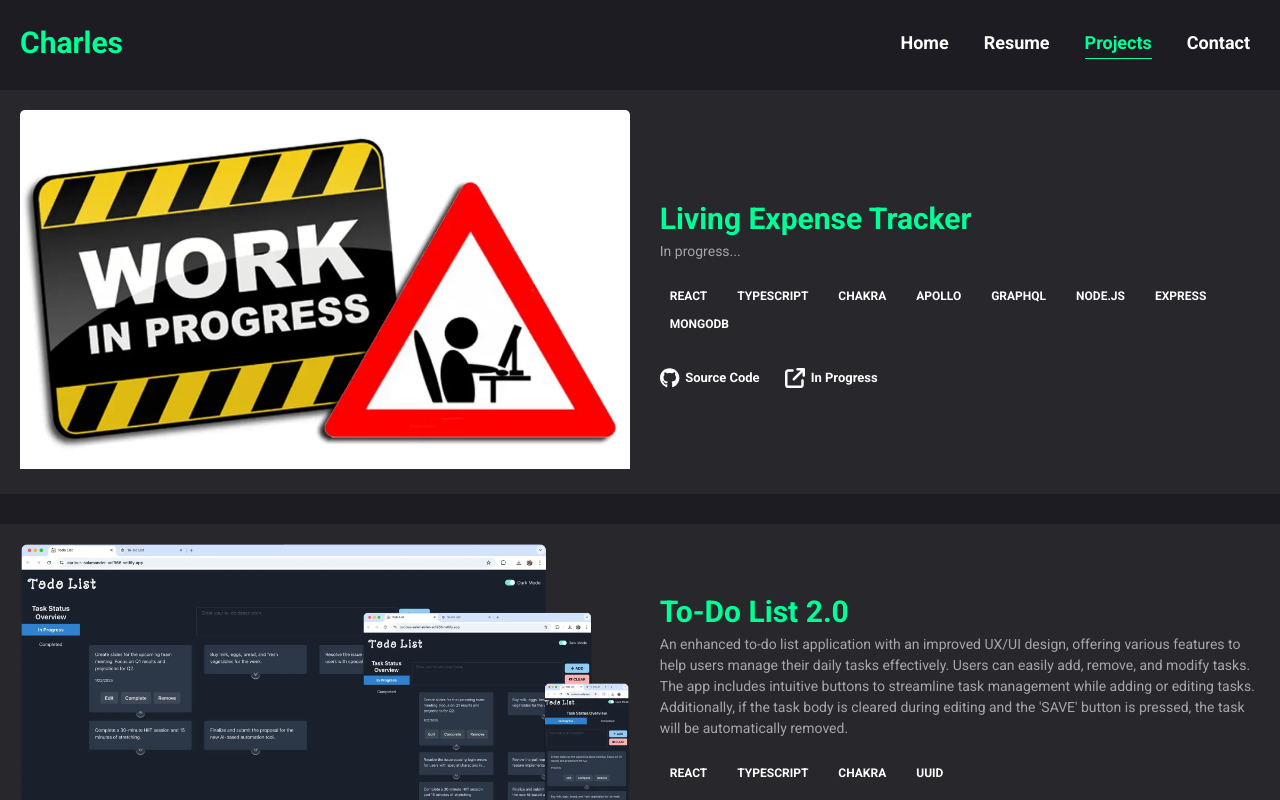
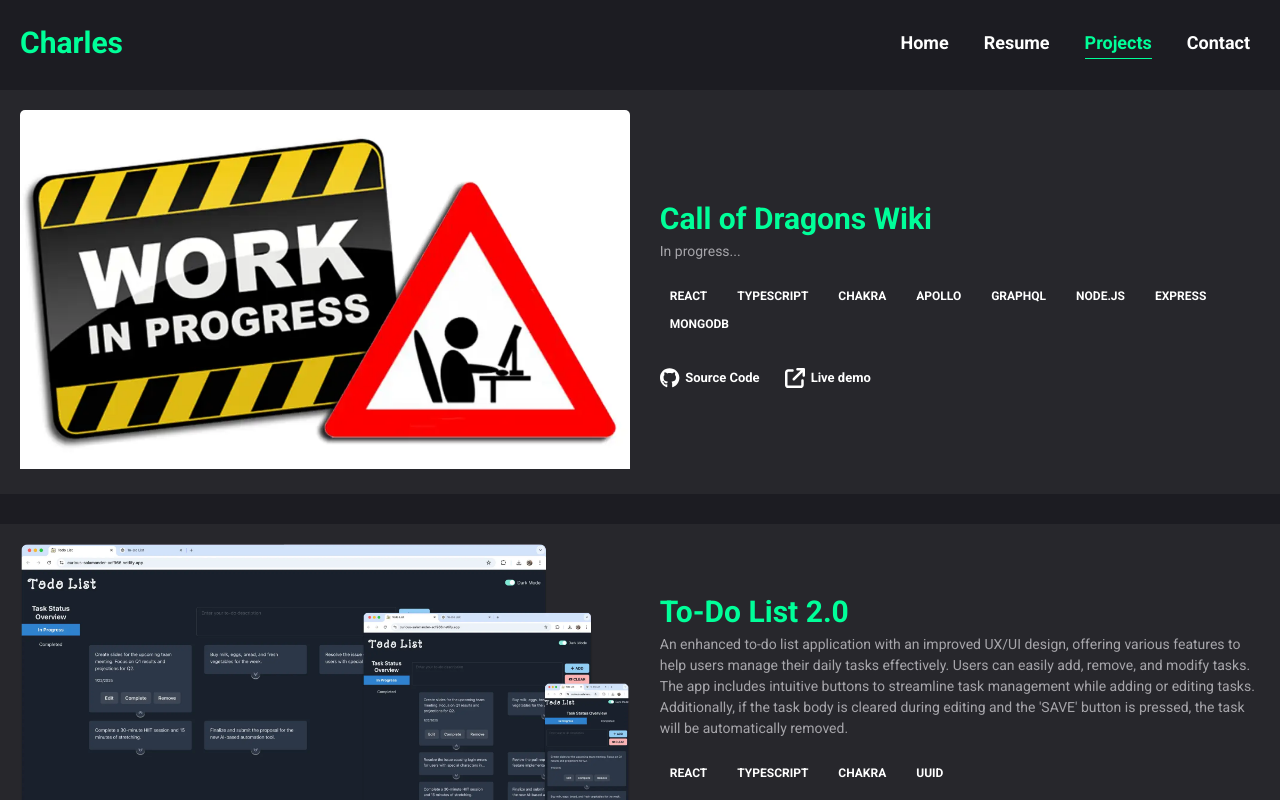
Before and after one commit to swe-thinhnguyen1701/myPortfolio, a React (Vite) app: page /projects in a window 1280 px wide. Shown: the top 800 px of the page. Built offline with nearby package versions, Linux system fonts and the light colour scheme.

Commit message:
Update: update current project, current job, and new resume

```diff
--- a/src/components/DownloadResume.jsx
+++ b/src/components/DownloadResume.jsx
@@ -4,7 +4,7 @@ import { faFileArrowDown } from "@fortawesome/free-solid-svg-icons";
 
 function DownloadResume() {
     return (
-        <Link to="/CHARLES_Resume_Web.pdf" target="_blank" download className="link download-btn">
+        <Link to="/THINH_NGUYEN_WEB.pdf" target="_blank" download className="link download-btn">
             <FontAwesomeIcon icon={faFileArrowDown} className="icon" />
             <span>Download Resume</span>
         </Link>
--- a/src/components/Experience.jsx
+++ b/src/components/Experience.jsx
@@ -1,5 +1,15 @@
 function Experience () {
     const EXPERIENCES = [
+        {
+            position: "Test Technician",
+            company: "FoxConn",
+            time: "July 2025 - Present",
+            description: [
+                "Collaborate with engineering teams to investigate component failure using Python scripts and Linux command-line tools, identifying root causes efficiently.",
+                "Develop and maintain Python automation scripts to improve testing quality and reduce test cycle time, helping the team finish projects ahead of schedule and quickly resolve failures.",
+                "Partner with cross-functional teams to analyze results, discuss solutions, and implement corrective actions for process optimization."
+            ]
+        },
         {
             position: "Backend Developer Internship",
             company: "Chosn App",
--- a/src/pages/Project.jsx
+++ b/src/pages/Project.jsx
@@ -10,11 +10,11 @@ import Work from "../components/Work";
 function Project () {
     const PROJECTS = [
         {
-            title: "Living Expense Tracker",
+            title: "Call of Dragons Wiki",
             description: "In progress...",
             image: inProgressImg,
-            github: "https://github.com/swe-thinhnguyen1701/living-expense",
-            link: null,
+            github: "https://github.com/swe-thinhnguyen1701/cod-v2",
+            link: "https://callofdragonswiki.com/",
             technologies: ["React", "TypeScript", "Chakra", "Apollo", "GraphQL", "Node.js", "Express", "MongoDB"]
         },
         {
```
Also changed, not shown: 1 other file (tests, documents, lock files or other folders).
